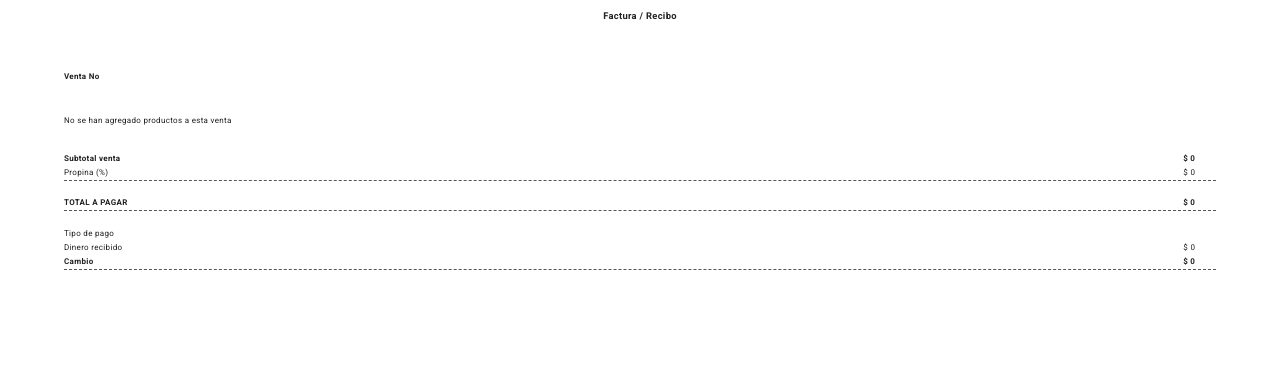
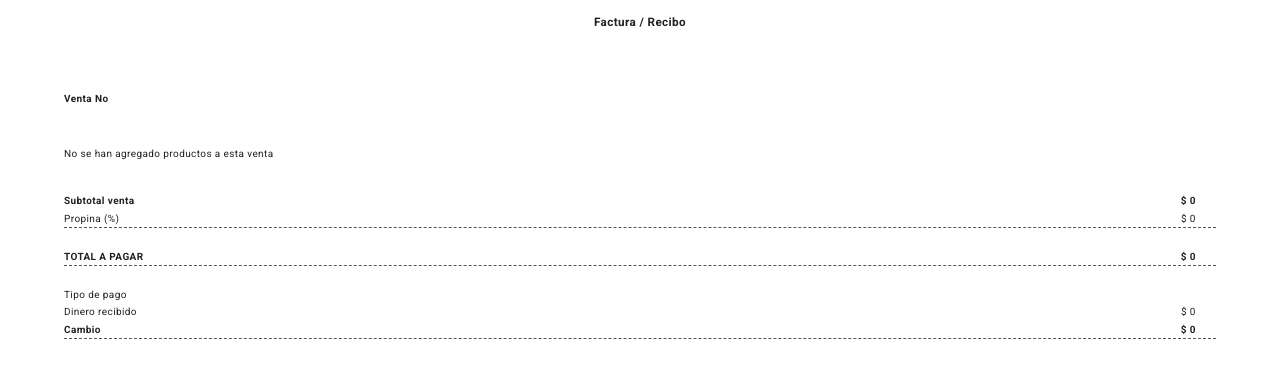
Before and after one commit to ManGoAppSAS/beta, a PHP site: page /ventas_recibo_imprimir.php in a window 1280 px wide. Shown: the top 378 px of the page. Run offline with PHP 8.4, Linux system fonts and the light colour scheme; the visitor is signed in with stand-in values (Sample User, id 1); data that the repository does not hold is empty; some libraries are stand-ins or nearby versions.

Commit message:
Cambio de tamaño de fuente

```diff
--- a/ventas_recibo_imprimir.php
+++ b/ventas_recibo_imprimir.php
@@ -84,7 +84,7 @@ else
 
 <body style="background: none; margin-top: -10px; margin-bottom: -10px" onload="javascript:window.print(); loaded()">
 
-<section class="rdm-factura--imprimir" style="font-size: 8px;">
+<section class="rdm-factura--imprimir" style="font-size: 10px;">
 
     <article class="rdm-factura--contenedor--imprimir" style="max-width: none;">
 
```
